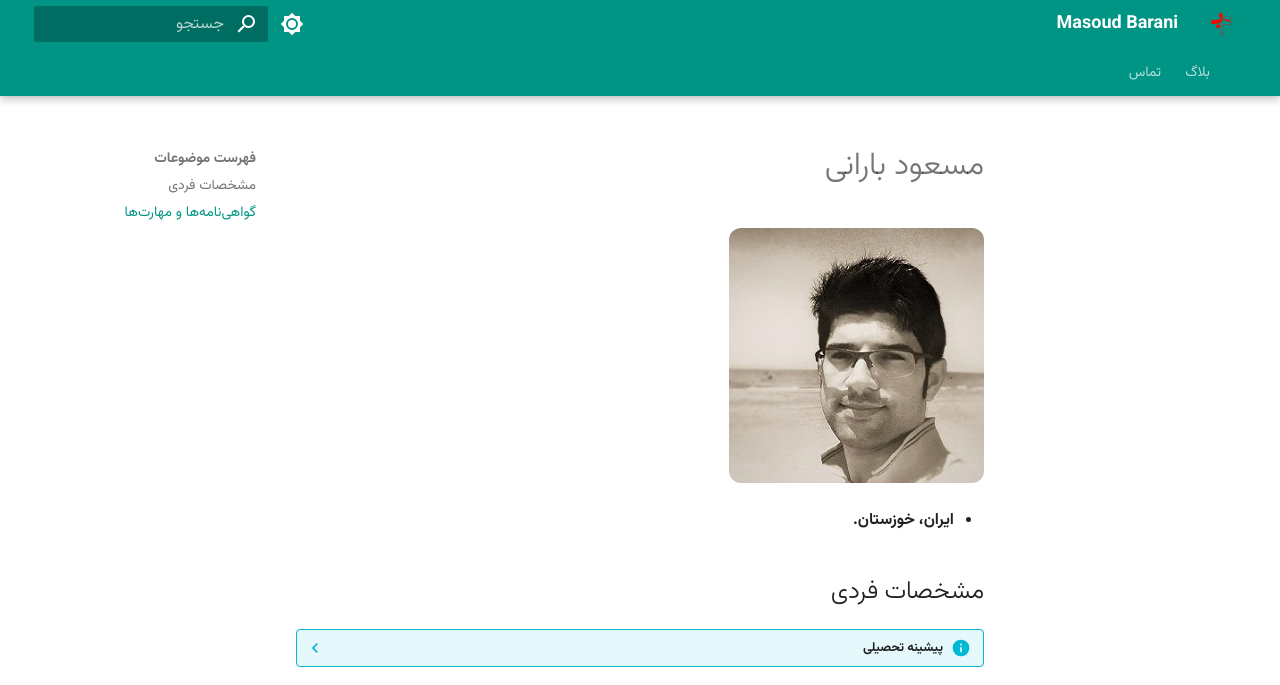
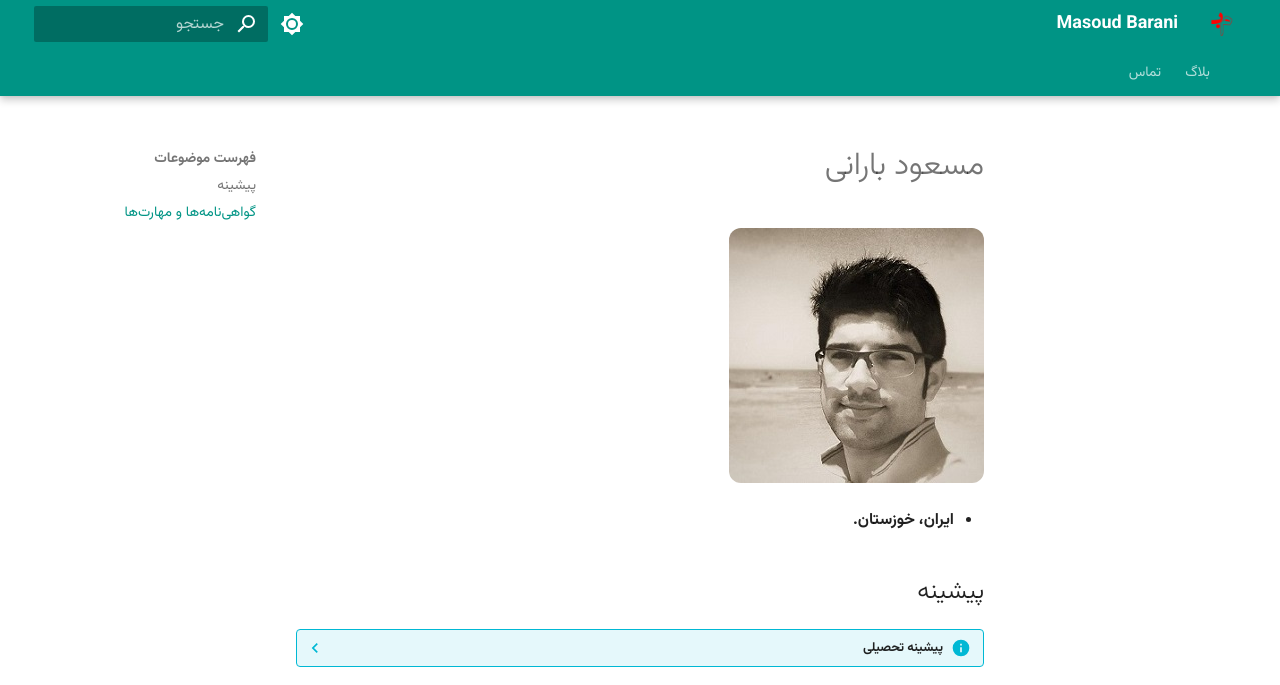
Before and after one commit to masoudbarani/masoudbarani.github.io, an MkDocs documentation site: the page built from docs/index.md, in a window 1280 px wide and 1229 px high. Shown: the top 685 px of the window. Built offline with MkDocs 1.6.1 and Material for MkDocs 9.7.7, drawn with Linux system fonts in a browser that asks for light colours; some web fonts are replaced.

Commit message:
Rename personal details to experience

```diff
--- a/docs/index.md
+++ b/docs/index.md
@@ -7,7 +7,7 @@ hide:
 ![مسعود بارانی | Masoud Barani](image/Masoud-Barani.jpg)
 
 * **ایران، خوزستان.**
-## مشخصات فردی
+## پیشینه
 
 ??? info " پیشینه تحصیلی"
 
```
Also changed, not shown: 1 other file.
